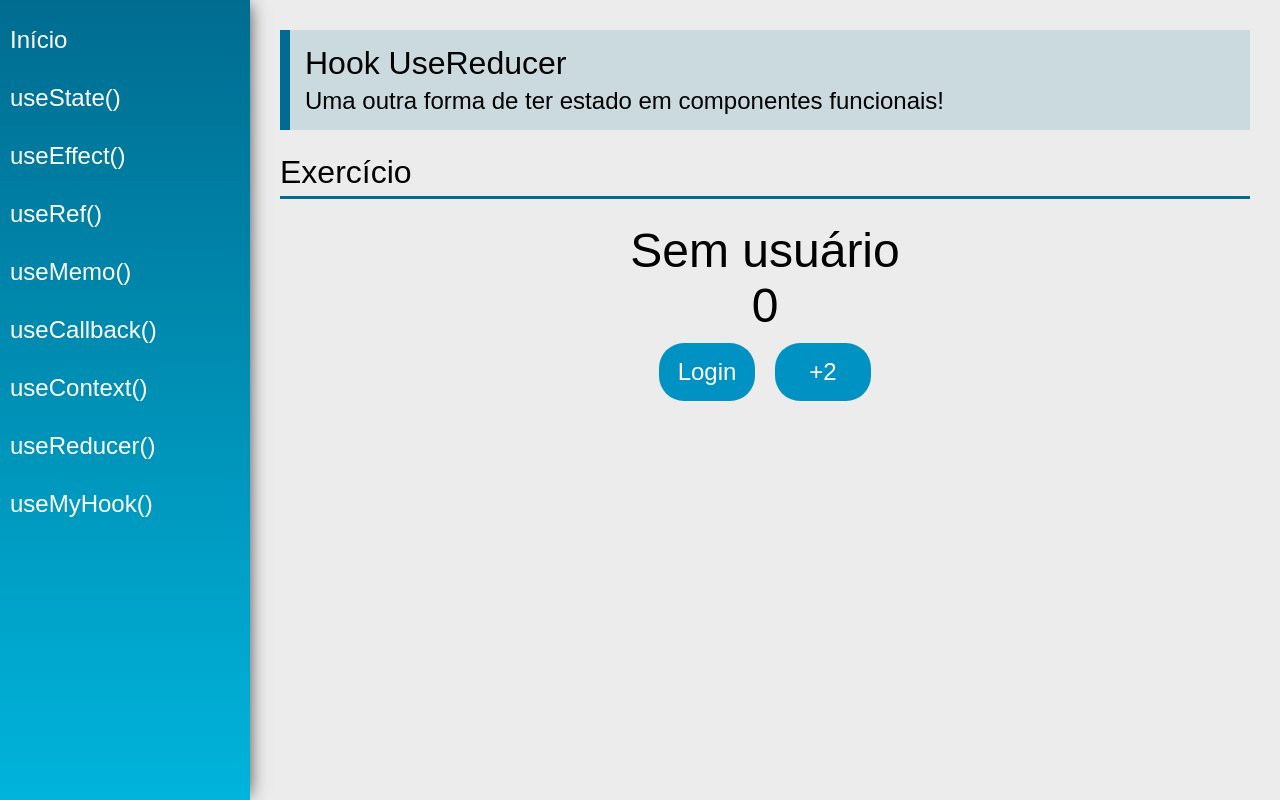
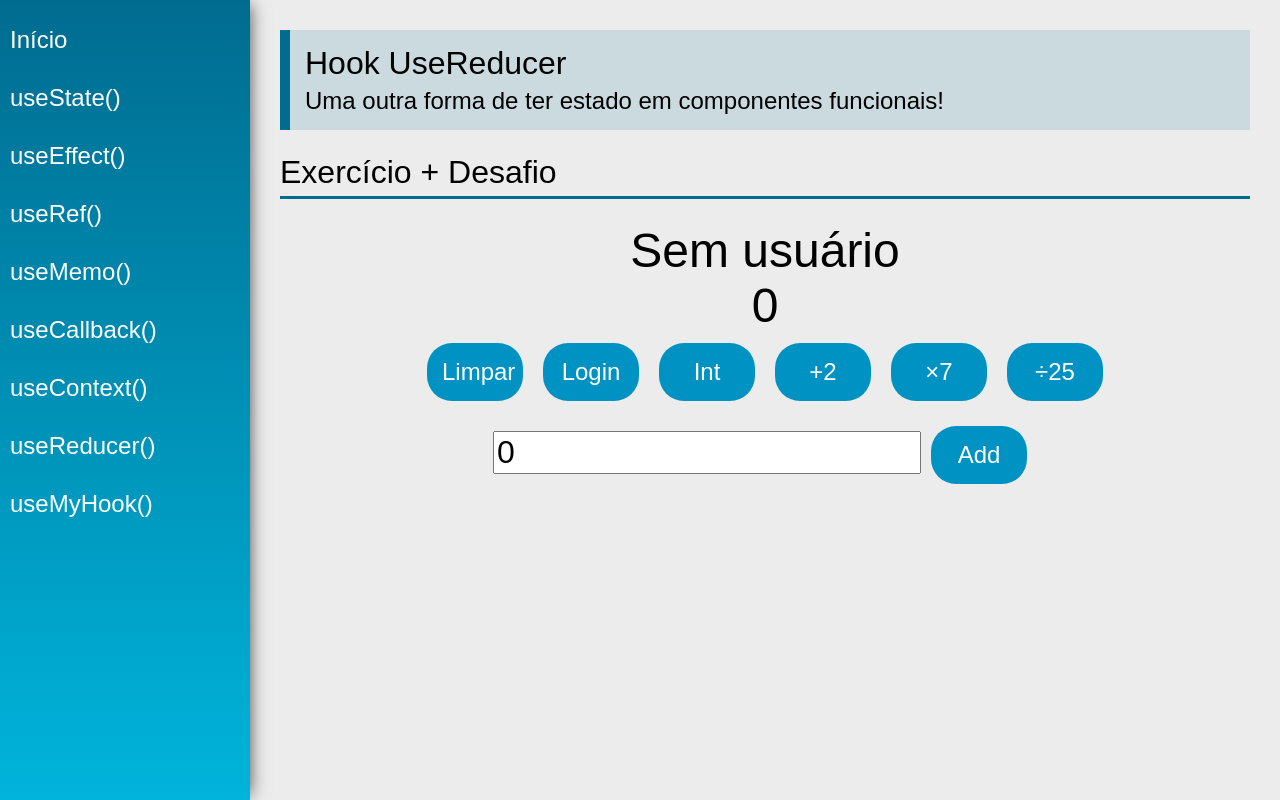
Before and after one commit to P4ul1t0s/react-hooks, a React (Create React App) app: page /useReducer in a window 1280 px wide. Built offline with nearby package versions, Linux system fonts and the light colour scheme.

Commit message:
Trash solved

```diff
--- a/src/views/examples/UseReducer.jsx
+++ b/src/views/examples/UseReducer.jsx
@@ -1,4 +1,4 @@
-import React, { useReducer } from 'react'
+import React, { useReducer, useState } from 'react'
 import PageTitle from '../../components/layout/PageTitle'
 import SectionTitle from '../../components/layout/SectionTitle'
 
@@ -13,14 +13,26 @@ function reducer(state, action){
     switch(action.type){
         case 'number_Add2':
             return {...state, number: state.number + 2}
+        case 'number_mult7':
+            return {...state, number: state.number * 7}
+        case 'number_div25':
+            return {...state, number: state.number / 25}
+        case 'number_AddN':
+        return {...state, number: state.number + parseInt(action.payload.numN)}
         case 'login':
-            return {...state, user: {name: action.payload}}
+
+            return {...state, user: {name: action.payload.nome}}
+        case 'integer':
+            return {...state, number: parseInt(state.number)}
+        case 'limpar':
+            return {...state, user: null, number: 0}
         default:
             return state
     }
 }
 
 const UseReducer = (props) => {
+    const [inputNumber, setInputNumber] = useState(0)
     const [state, dispatch] = useReducer(reducer, initialState)
 
     return (
@@ -29,20 +41,26 @@ const UseReducer = (props) => {
                 title="Hook UseReducer"
                 subtitle="Uma outra forma de ter estado em componentes funcionais!"
             />
-            <SectionTitle title="Exercício"/>
+
+            <SectionTitle title="Exercício + Desafio"/>
             <div className="center">
-                {state.user ?
-                    <span className="text">{state.user.name}</span> :
-                    <span className="text">Sem usuário</span>
-                }
+                <span className="text">{state.user ? state.user.name : 'Sem usuário'}</span>
                 <span className="text">{state.number}</span>
                 <div>
-                    <button className="btn" onClick={() => dispatch({type: 'login', payload: 'Maria'})}>Login</button>
+                    <button className="btn" onClick={() => dispatch({type: 'limpar'})}>Limpar</button>
+                    <button className="btn" onClick={() => dispatch({type: 'login', payload: {nome: 'Maria'}})}>Login</button>
+                    <button className="btn" onClick={() => dispatch({type: 'integer'})}>Int</button>
                     <button className="btn" onClick={() => dispatch({type: 'number_Add2'})}>+2</button>
+                    <button className="btn" onClick={() => dispatch({type: 'number_mult7'})}>×7</button>
+                    <button className="btn" onClick={() => dispatch({type: 'number_div25'})}>÷25</button>
+                </div>
+                <div>
+                    <input type="number" className="input" value={inputNumber} onChange={e => setInputNumber(e.target.value)}/>
+                    <button className="btn" onClick={() => dispatch({type: 'number_AddN', payload: {numN: inputNumber}})}>Add</button>
                 </div>
             </div>
         </div>
-    )
-}
+        )
+    }
 
 export default UseReducer
```
